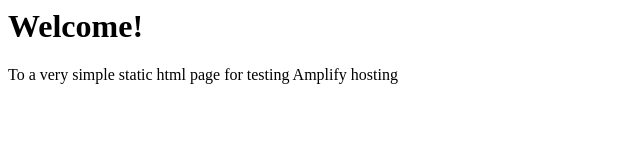
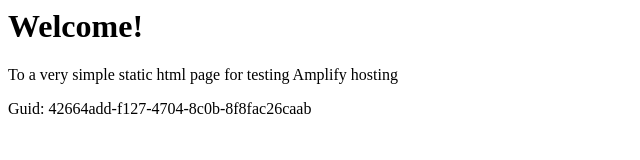
Before and after one commit to aws-aemilia-hkg/Github-PR-Commit-Integration-Test-DoNotTouch-Gith-P5X5MO5I-v1-prod-ap-east-1, a website: page src/index.html in a window 1280 px wide. Shown: the whole page, without its empty margins (0-640 px from the left). Drawn offline with Linux system fonts and the light colour scheme.

Commit message:
commit from integ tests

```diff
--- a/src/index.html
+++ b/src/index.html
@@ -1,3 +1,5 @@
+
+
 <html lang="en">
 
 <head>
@@ -10,6 +12,6 @@
 <body>
     <h1>Welcome!</h1>
     <p>To a very simple static html page for testing Amplify hosting</p>
-</body>
+    <p>Guid: 42664add-f127-4704-8c0b-8f8fac26caab</p></body>
 
 </html>
```
